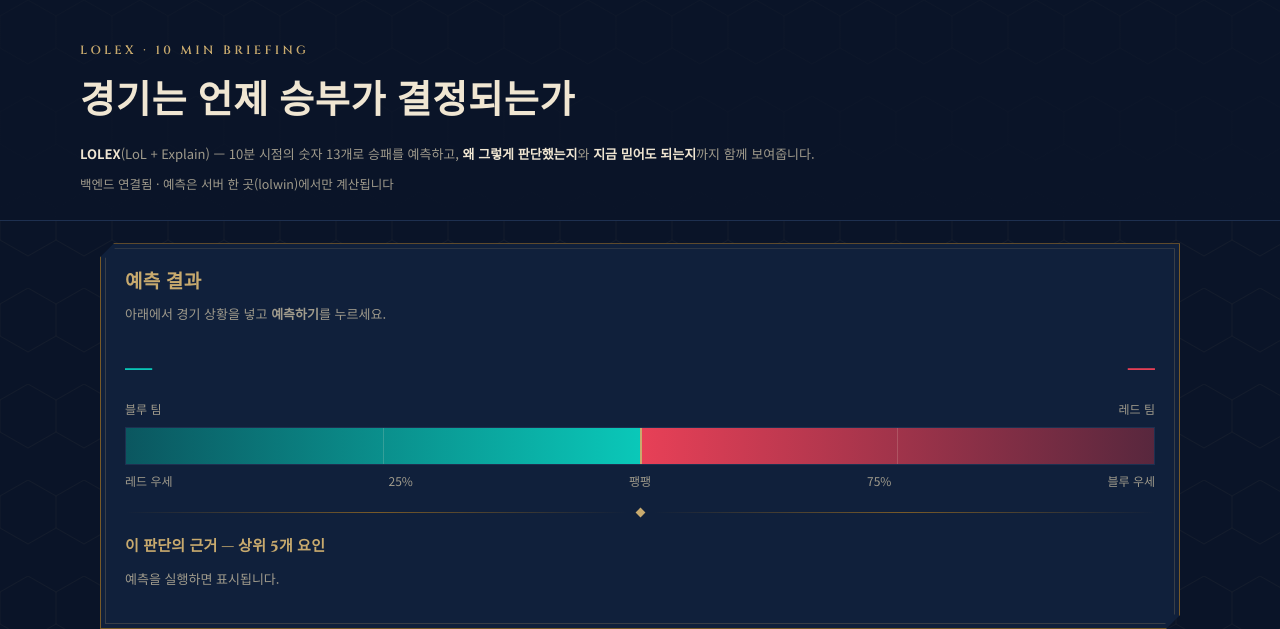
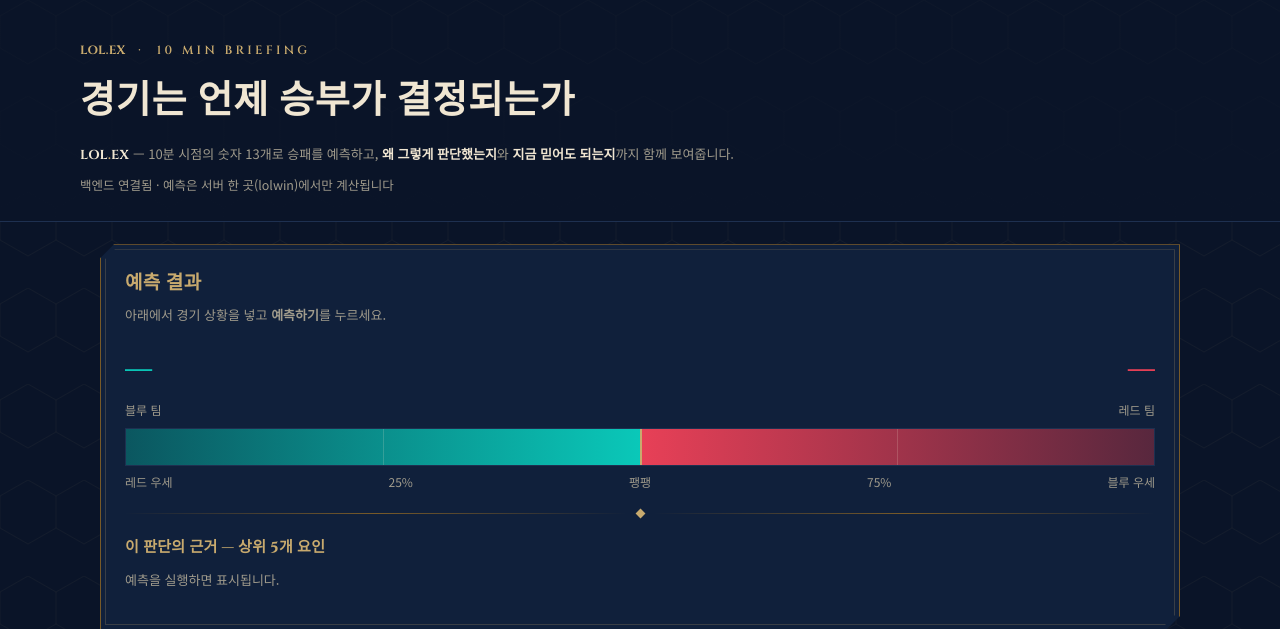
Before and after one commit to wpalswpa/project2608, a Flask app: page / in a window 1280 px wide. Shown: the top 629 px of the page. Run offline with Flask 3, Linux system fonts and the light colour scheme; parts of the project's set-up code (start-up, migrations or seed data) failed here and were passed over.

Commit message:
팀 서버에서 verify 가 실패하던 원인 수정 · LOL.EX 표기 통일
■ 발표 리스크였던 것 (맥 세션 제보)
./check_project.sh verify 가 팀 서버에서만 실패했다. accuracy 0.7394 → 0.7136.

원인은 내가 만든 테스트의 결함이다. tests/test_training_reproducible.py 가
train() 을 source 없이 불러 원천을 자동 감지에 맡겼는데, lolwin.data.load() 는
DB_PASSWORD 가 있으면 DB 뷰를 탄다. 배포본은 csv:fallback 으로 학습돼 있으므로
DB 가 있는 머신(팀 서버)에서는 다른 분할로 재학습해 어긋난다.
0.7394(CSV 분할)와 0.7136(DB ml_split 분할)은 둘 다 유효한 값이고,
문제는 "같은 방식으로 다시 만드는가"를 묻는 테스트가 방식을 안 맞춘 것이었다.

  - shipped_source() 추가 — schema.json 의 data_source 를 읽어 "db"/"csv" 를 정한다.
  - 두 테스트가 그 원천을 train(source=...) 로 고정한다.
  - CSV 로 학습된 배포본인데 CSV 가 없을 때만 건너뛰도록 조건도 정확히 했다.

  검증: DB_PASSWORD=dummy 로 돌려 자동 감지가 DB 분기로 가는 것(OperationalError)을
  확인하고, 같은 환경에서 고친 테스트는 CSV 로 고정해 통과하는 것을 확인했다.

■ 표기 통일
화면이 LOLEX 였는데 확정된 이름은 LOL.EX(op.gg 형식)다. 4곳을 고치고
.logo 클래스로 점을 금색 강조해 도메인형으로 읽히게 했다. LOLEX 잔여 0건.
HANDOFF 의 연결 방법도 정정 — --remote-control 에 --continue 를 붙이면
대화 맥락이 이어진다(내가 안 이어진다고 잘못 적었다).

verify 4종 · 파리티 · API 스모크 전부 통과.

Co-Authored-By: Claude Opus 4.8 <noreply@anthropic.com>

```diff
--- a/web/templates/index.html
+++ b/web/templates/index.html
@@ -3,7 +3,7 @@
 <head>
 <meta charset="utf-8">
 <meta name="viewport" content="width=device-width, initial-scale=1">
-<title>LOLEX — 10분 승패 예측·설명</title>
+<title>LOL.EX — 10분 승패 예측·설명</title>
 <link rel="preconnect" href="https://fonts.googleapis.com">
 <link rel="preconnect" href="https://fonts.gstatic.com" crossorigin>
 <link href="https://fonts.googleapis.com/css2?family=Cinzel:wght@600;700&family=Noto+Sans+KR:wght@400;500;700&family=Noto+Serif+KR:wght@600;700&display=swap" rel="stylesheet">
@@ -51,6 +51,9 @@ h1,h2,h3,.num{font-family:"Cinzel","Noto Serif KR",serif;letter-spacing:.02em}
 h2{font-size:19px;margin:0 0 4px;color:var(--gold)}
 h3{font-size:15px;margin:0 0 8px;color:var(--gold)}
 .sub{color:var(--muted);font-size:13px;margin:0 0 16px}
+/* 로고 — op.gg 처럼 점을 살려 도메인형으로 읽히게 */
+.logo{font-family:"Cinzel",serif;font-weight:700;letter-spacing:.02em}
+.logo .dot{color:var(--gold)}
 /* 골드 마름모 구분선 */
 .rule{display:flex;align-items:center;gap:10px;margin:18px 0}
 .rule::before,.rule::after{content:"";height:1px;flex:1;background:linear-gradient(90deg,transparent,var(--gold-dim),transparent)}
@@ -144,9 +147,9 @@ footer{color:#6B7A8F;font-size:11.5px;text-align:center;padding:24px 20px;border
 <header>
   <div class="hero-art" id="heroArt" aria-hidden="true"></div>
   <div class="hero-in wrap">
-    <p class="eyebrow">LOLEX · 10 MIN BRIEFING</p>
+    <p class="eyebrow"><span class="logo">LOL<span class="dot">.</span>EX</span> &nbsp;·&nbsp; 10 MIN BRIEFING</p>
     <h1>경기는 언제 승부가 결정되는가</h1>
-    <p class="sub" style="margin:0"><b style="color:var(--gold-lite)">LOLEX</b>(LoL + Explain) — 10분 시점의 숫자 13개로 승패를 예측하고,
+    <p class="sub" style="margin:0"><b class="logo" style="color:var(--gold-lite)">LOL<span class="dot">.</span>EX</b> — 10분 시점의 숫자 13개로 승패를 예측하고,
     <b style="color:var(--gold-lite)">왜 그렇게 판단했는지</b>와 <b style="color:var(--gold-lite)">지금 믿어도 되는지</b>까지 함께 보여줍니다.</p>
     <p class="meta" id="svc">{% if domain %}공개 주소 https://{{ domain }} · {% endif %}백엔드 {% if backend_ok is defined and not backend_ok %}<span style="color:var(--red)">연결 안 됨 — 서버에서 ./check_project.sh status 확인</span>{% else %}연결됨{% endif %} · 예측은 서버 한 곳(lolwin)에서만 계산됩니다</p>
   </div>
@@ -243,7 +246,7 @@ footer{color:#6B7A8F;font-size:11.5px;text-align:center;padding:24px 20px;border
 </div>
 
 <footer>
-  <b>LOLEX</b> · 4조 — 승률이 아니라 <b>설명</b>을 보여주는 10분 브리핑 · 비영리 교육 프로젝트<br>
+  <span class="logo">LOL<span class="dot">.</span>EX</span> · 4조 — 승률이 아니라 <b>설명</b>을 보여주는 10분 브리핑 · 비영리 교육 프로젝트<br>
   isn't endorsed by Riot Games and doesn't reflect the views or opinions of Riot Games or anyone officially
   involved in producing or managing Riot Games properties. Riot Games and all associated properties are
   trademarks or registered trademarks of Riot Games, Inc.<br>
```
Also changed, not shown: docs/HANDOFF.md (+3 -2 lines), tests/test_training_reproducible.py (+20 -3 lines).
